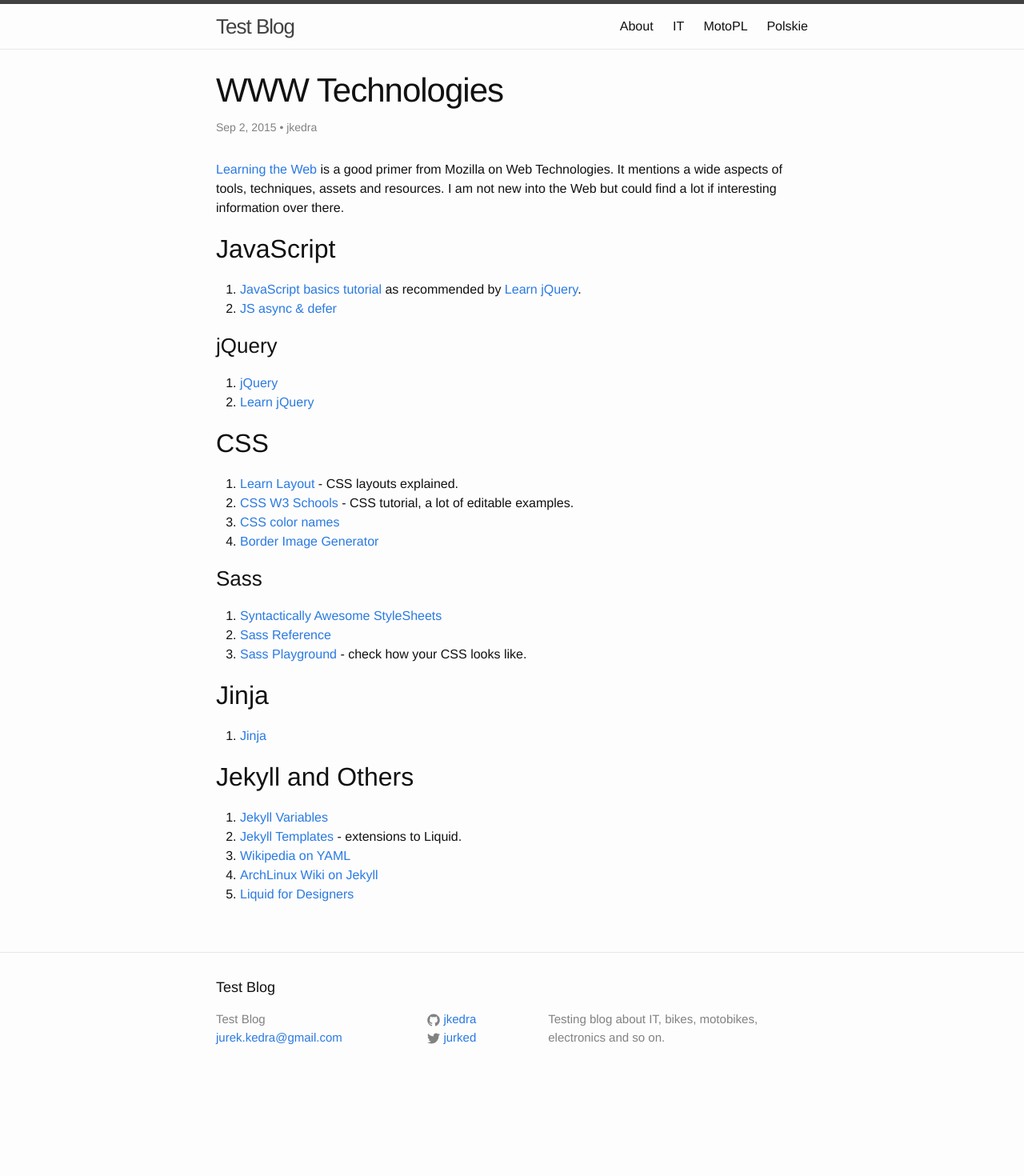
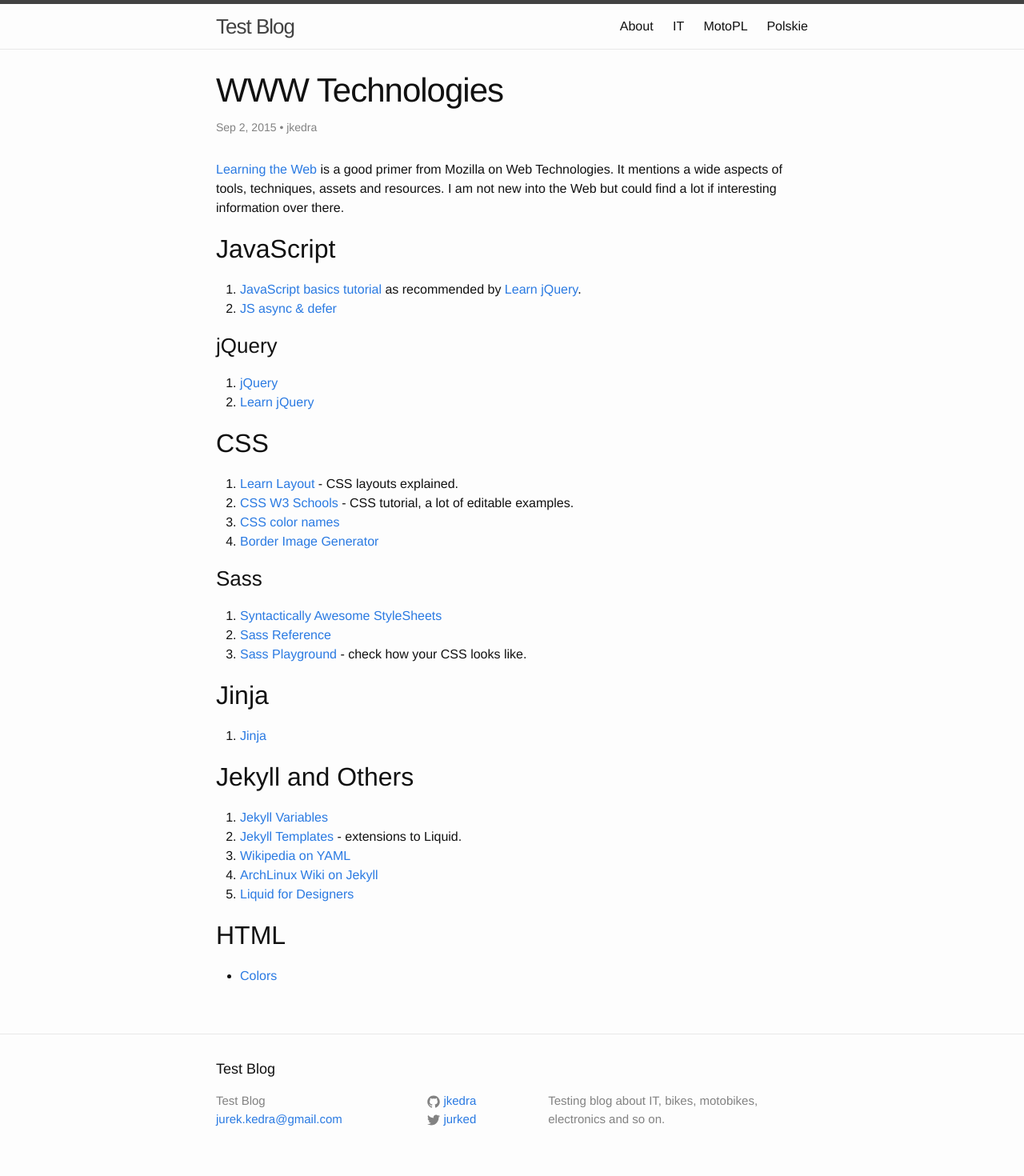
Before and after one commit to jkedra/jkedra.github.io, a Jekyll site: the page built from _posts/2015-07-27-www.md, in a window 1280 px wide. Shown: the whole page at 80% size. Built offline with Jekyll 4.4.1, drawn with Linux system fonts in a browser that asks for light colours; before the commit the page ends 1368 px from its top, so only the background shows below that.

Commit message:
color names

```diff
--- a/_posts/2015-07-27-www.md
+++ b/_posts/2015-07-27-www.md
@@ -42,9 +42,12 @@ over there.
 1. [Jekyll Variables](http://jekyllrb.com/docs/variables/)
 2. [Jekyll Templates](https://jekyllrb.com/docs/templates/) -
    extensions to Liquid.
-2. [Wikipedia on YAML](https://en.wikipedia.org/wiki/YAML)
-3. [ArchLinux Wiki on Jekyll](https://wiki.archlinux.org/index.php/Jekyll)
-2. [Liquid for Designers](https://github.com/Shopify/liquid/wiki/Liquid-for-Designers)
+3. [Wikipedia on YAML](https://en.wikipedia.org/wiki/YAML)
+4. [ArchLinux Wiki on Jekyll](https://wiki.archlinux.org/index.php/Jekyll)
+5. [Liquid for Designers](https://github.com/Shopify/liquid/wiki/Liquid-for-Designers)
+
+## HTML
+* [Colors](http://www.w3schools.com/html/html_colornames.asp)
 
 [csslrn1]:     http://www.w3schools.com/css/
 [cssref1]:     http://www.w3schools.com/cssref/
```
